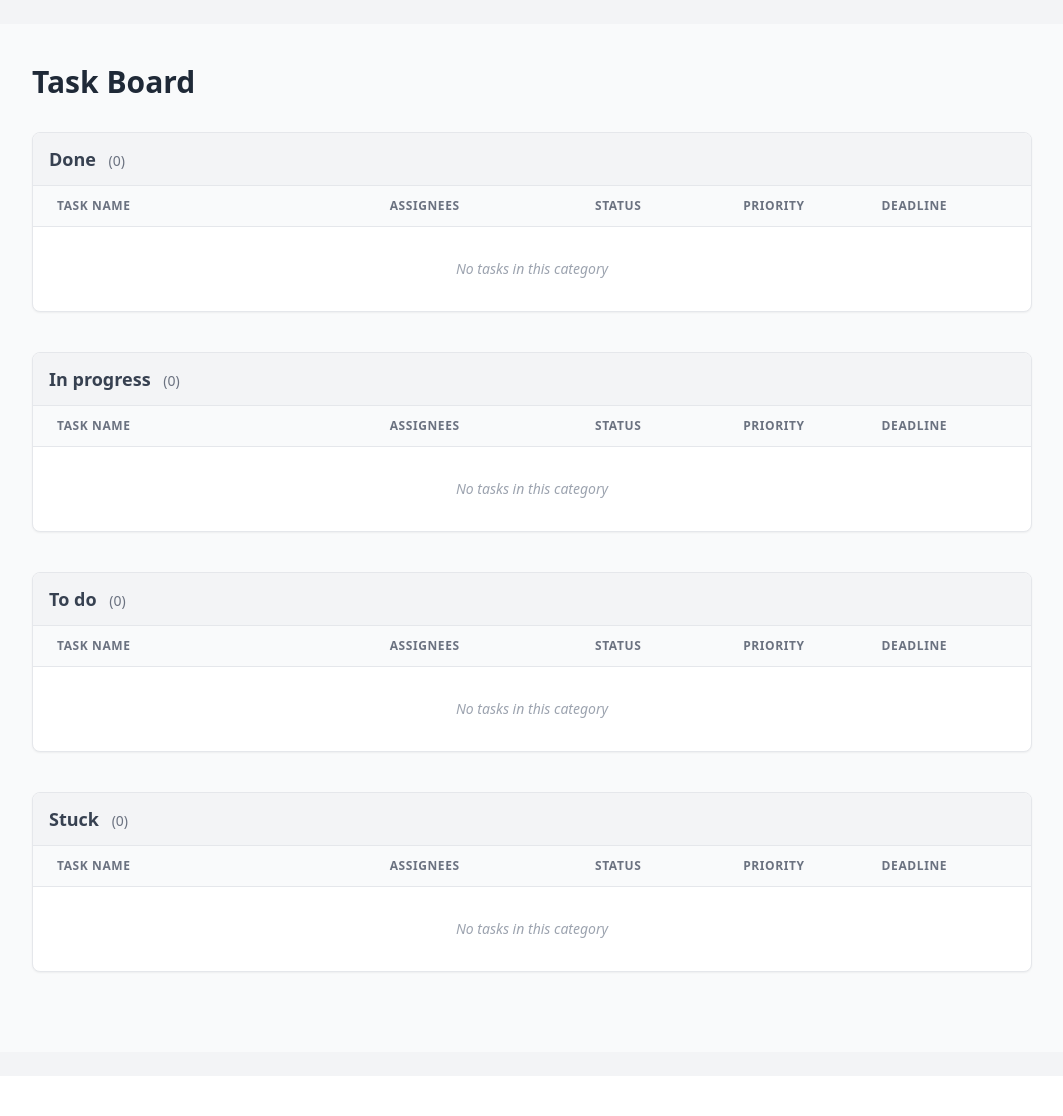
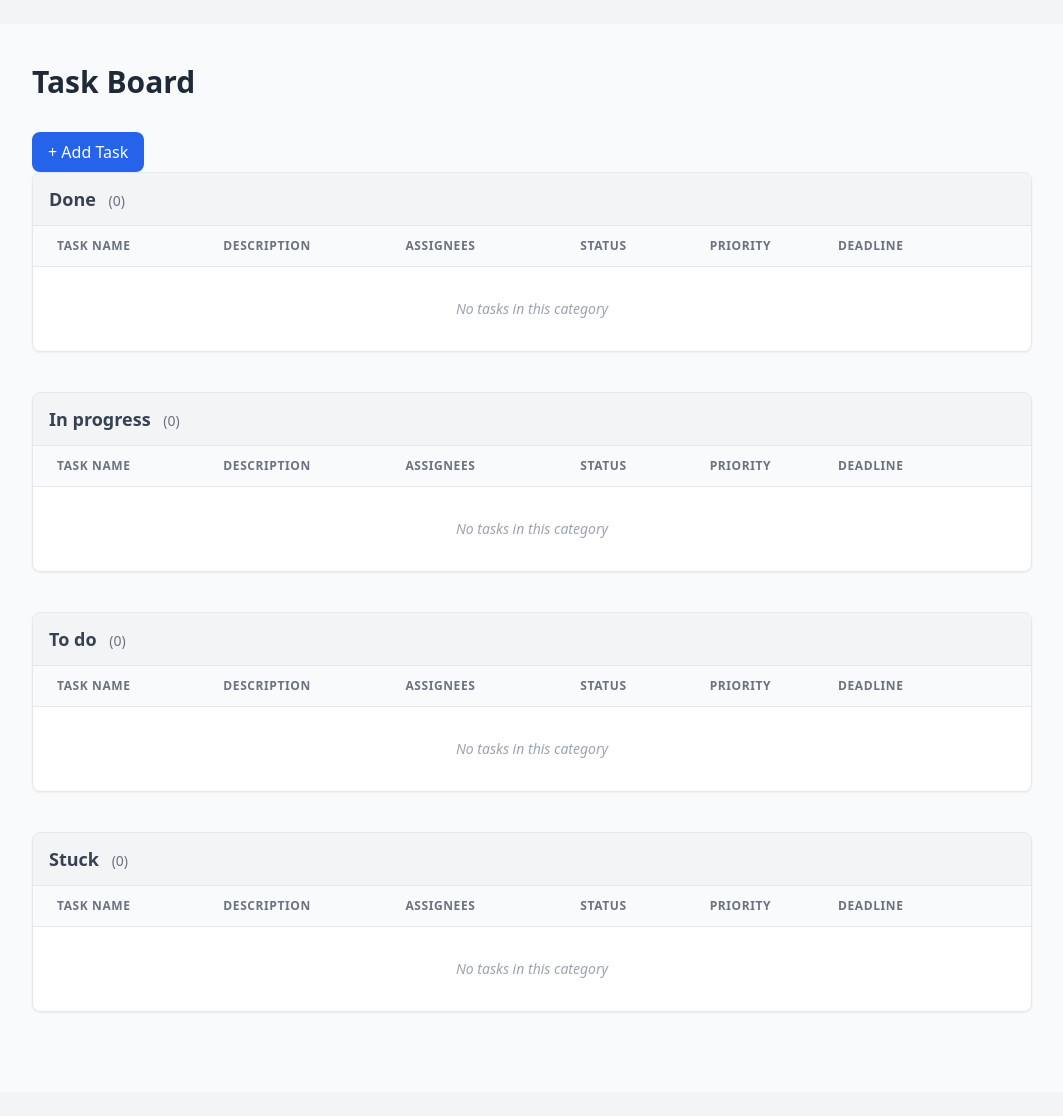
Before and after one commit to CookieTanuki/visual-work-management, a Django app: page / in a window 1280 px wide. Shown: the part 61-1177 px from the top of the page, without its empty margins (108-1171 px from the left). Before the commit the page ends 1034 px from the top, so only its background shows below. Run offline with Django 5.2, Linux system fonts and the light colour scheme; a user stored in the database is signed in; data comes from the database, SQL or seed files in the repository; data that the repository does not hold is empty; some libraries are stand-ins or nearby versions.

Commit message:
fix fields display

```diff
--- a/templates/tasks/board.html
+++ b/templates/tasks/board.html
@@ -3,7 +3,12 @@
 {% block content %}
 <div class="p-10 bg-gray-50 max-w-[90%] mx-auto">
     <h1 class="text-3xl font-bold mb-8 text-gray-800">Task Board</h1>
-
+        <button
+            hx-get="{% url 'core:task-create-form' %}"
+            hx-target="#modal-container"
+            class="bg-blue-600 hover:bg-blue-700 text-white px-4 py-2 rounded-lg font-medium transition">
+            + Add Task
+        </button>
     {% for column in board %}
     <div class="mb-10 shadow-sm rounded-lg overflow-hidden bg-white border border-gray-200">
         <div class="px-4 py-3 bg-gray-100 border-b border-gray-200 flex items-center justify-between">
@@ -19,57 +24,26 @@
             <table class="w-full text-left border-collapse">
                 <thead>
                     <tr class="text-xs font-medium text-gray-500 uppercase tracking-wider bg-gray-50 border-b border-gray-200">
-                        <th class="px-6 py-3 w-1/3">Task Name</th>
-                        <th class="px-6 py-3">Assignees</th>
+                        <th class="px-6 py-3 w-1/6">Task Name</th>
+                        <th class="px-6 py-3">Description</th> <th class="px-6 py-3">Assignees</th>
                         <th class="px-6 py-3 text-center">Status</th>
                         <th class="px-6 py-3 text-center">Priority</th>
                         <th class="px-6 py-3">Deadline</th>
-                    </tr>
+                        <th class="px-6 py-3"></th> </tr>
                 </thead>
-                <tbody class="divide-y divide-gray-100">
+                <tbody
+                    {% if column.value == "todo" %}
+                        id="tasks-TODO"
+                    {% endif %}
+                    class="divide-y divide-gray-100">
                     {% for task in column.tasks %}
-                    <tr class="hover:bg-gray-50 transition-colors">
-                        <td class="px-6 py-4">
-                            <span class="text-sm font-medium text-gray-900">{{ task.name }}</span>
-                            <div class="text-xs text-gray-400">{{ task.task_type.name }}</div>
-                        </td>
-                        <td class="px-6 py-4">
-                            <div class="flex -space-x-2">
-                                {% for assignee in task.assignees.all %}
-                                <div class="h-8 w-8 rounded-full bg-blue-500 border-2 border-white flex items-center justify-center text-white text-xs font-bold" title="{{ assignee }}">
-                                    {{ assignee.username|slice:":1"|upper }}
-                                </div>
-                                {% empty %}
-                                <span class="text-gray-300 text-xs">—</span>
-                                {% endfor %}
-                            </div>
-                        </td>
-                        <td class="px-6 py-4 text-center">
-                            <div id="status-container-{{ task.id }}">
-                                {% include "tasks/partials/task_status_badge.html" with task=task %}
-                            </div>
-                        </td>
-                        <td class="px-6 py-4 text-center">
-                            <div id="priority-container-{{ task.id }}">
-                                {% include "tasks/partials/task_priority_badge.html" with task=task %}
-                            </div>
-                        </td>
-                        <td class="px-6 py-4">
-                            <span class="text-xs text-gray-600">
-                                {% if task.deadline %}
-                                    {{ task.deadline|date:"d M Y" }}
-                                {% else %}
-                                    No deadline
-                                {% endif %}
-                            </span>
-                        </td>
-                    </tr>
+                        {% include "tasks/partials/task_row.html" %}
                     {% empty %}
-                    <tr>
-                        <td colspan="5" class="px-6 py-8 text-center text-gray-400 italic text-sm">
-                            No tasks in this category
-                        </td>
-                    </tr>
+                        <tr id="empty-row-{{ column.value|upper }}">
+                            <td colspan="7" class="px-6 py-8 text-center text-gray-400 italic text-sm">
+                                No tasks in this category
+                            </td>
+                        </tr>
                     {% endfor %}
                 </tbody>
             </table>
```
